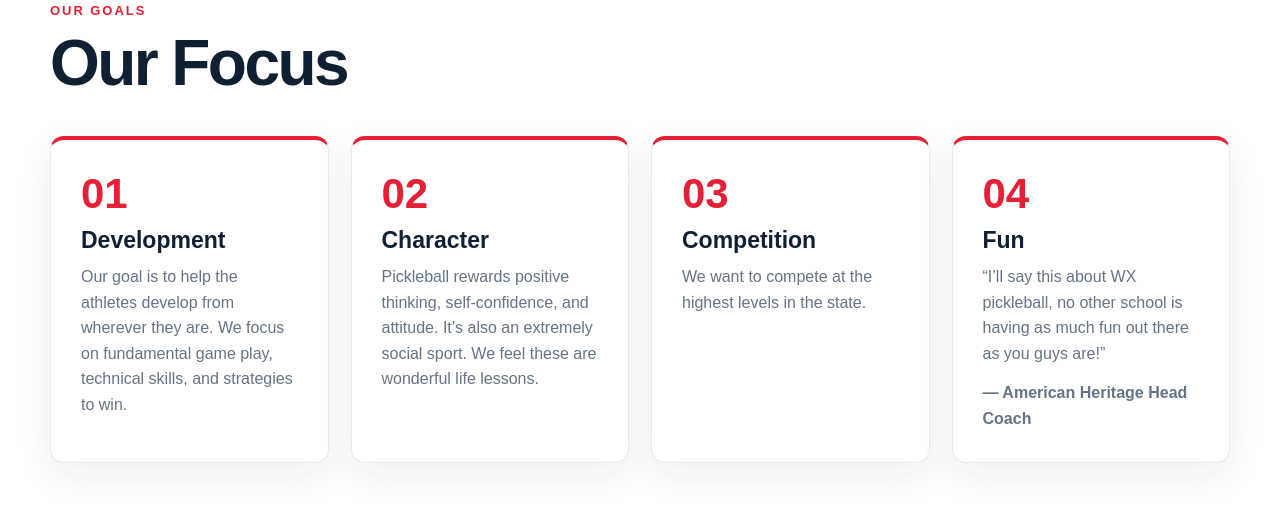
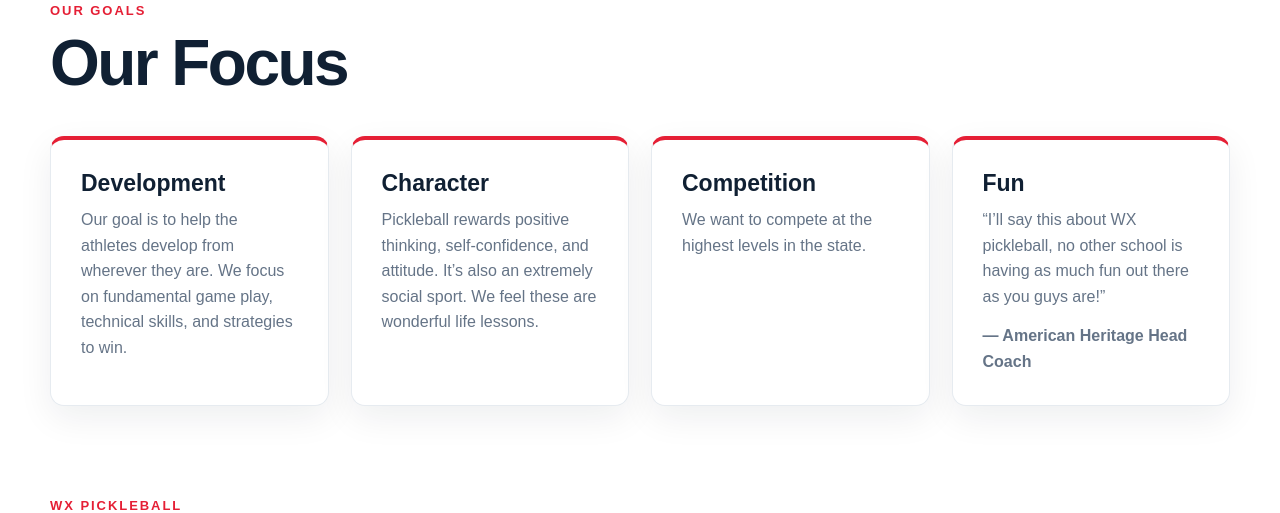
Before and after one commit to colesp-ui/wxpickleball, a Next.js app: page / in a window 1280 px wide. Shown: the part 900-1413 px from the top of the page. Built offline with nearby package versions, Linux system fonts and the light colour scheme.

Commit message:
Remove goal card numbers

```diff
--- a/app/page.js
+++ b/app/page.js
@@ -84,7 +84,7 @@ export default function Home() {
       <main>
         <section className="hero" id="home"><div className="container hero-grid"><div className="hero-inner"><div className="kicker">Woods Cross High School Pickleball</div><img className="hero-team-photo" src="/IMG_2759.jpg" alt="WX Pickleball team" /><div className="actions"><a className="btn btn-primary" href="#schedule">View Schedule</a><a className="btn btn-secondary" href="#team">Meet the Team</a></div></div><div className="hero-logo-wrap"><img className="hero-logo" src={LOGO} alt="WX Pickleball wildcat logo" /></div></div></section>
         <section className="quick-strip"><div className="container quick-grid"><div><strong>TEAM</strong><span>Development + JV + Varsity</span></div><div><strong>SEASON</strong><span>2026–27</span></div><div><strong>HOME</strong><span>Woods Cross, Utah</span></div><div><strong>PROGRAM</strong><span>Compete • Improve • Represent</span></div></div></section>
-        <section className="section" id="team"><div className="container"><div className="kicker">Our Goals</div><h2>Our Focus</h2><div className="grid grid-4 goals-grid" style={{marginTop:36}}><div className="card"><div className="metric">01</div><h3>Development</h3><p>Our goal is to help the athletes develop from wherever they are. We focus on fundamental game play, technical skills, and strategies to win.</p></div><div className="card"><div className="metric">02</div><h3>Character</h3><p>Pickleball rewards positive thinking, self-confidence, and attitude. It’s also an extremely social sport. We feel these are wonderful life lessons.</p></div><div className="card"><div className="metric">03</div><h3>Competition</h3><p>We want to compete at the highest levels in the state.</p></div><div className="card"><div className="metric">04</div><h3>Fun</h3><p>“I’ll say this about WX pickleball, no other school is having as much fun out there as you guys are!”</p><p style={{marginTop:14,fontWeight:800}}>— American Heritage Head Coach</p></div></div></div></section>
+        <section className="section" id="team"><div className="container"><div className="kicker">Our Goals</div><h2>Our Focus</h2><div className="grid grid-4 goals-grid" style={{marginTop:36}}><div className="card"><h3>Development</h3><p>Our goal is to help the athletes develop from wherever they are. We focus on fundamental game play, technical skills, and strategies to win.</p></div><div className="card"><h3>Character</h3><p>Pickleball rewards positive thinking, self-confidence, and attitude. It’s also an extremely social sport. We feel these are wonderful life lessons.</p></div><div className="card"><h3>Competition</h3><p>We want to compete at the highest levels in the state.</p></div><div className="card"><h3>Fun</h3><p>“I’ll say this about WX pickleball, no other school is having as much fun out there as you guys are!”</p><p style={{marginTop:14,fontWeight:800}}>— American Heritage Head Coach</p></div></div></div></section>
         <section className="photo-section" id="photos"><div className="container"><div className="photo-heading"><div className="kicker">WX Pickleball</div><h2>This is our team.</h2><p className="section-lead">Competition, teammates, tournaments, and the moments that make the program.</p></div><div className="photo-showcase"><figure className="photo-feature"><img src="/IMG_2759.jpg" alt="WX Pickleball full team at a tournament" /></figure><div className="photo-grid"><figure><img src="/IMG_2473.jpg" alt="WX Pickleball team on court" /></figure><figure><img src="/IMG_3092.jpg" alt="WX Pickleball players at The Picklr" /></figure><figure><img src="/IMG_3237.jpg" alt="WX Pickleball team at an indoor event" /></figure><figure><img src="/IMG_2976.jpg" alt="WX Pickleball players on the podium" /></figure></div></div></div></section>
         <section className="section dark" id="tournaments"><div className="container"><div className="kicker red">Tournament Central</div><h2>Everything players need on game day.</h2><p className="section-lead">Registration, divisions, brackets, court assignments, results, and fundraiser information can all live in one place.</p><div className="grid grid-3" style={{marginTop:36}}><div className="card"><h3>Fundraiser Tournament</h3><p>Registration, payment instructions, brackets, and day-of updates.</p></div><div className="card"><h3>Live Brackets</h3><p>A simple mobile-first bracket view for players, parents, and spectators.</p></div><div className="card"><h3>Results Archive</h3><p>Champions, podium finishes, match results, and event history year after year.</p></div></div></div></section>
         <section className="section schedule-section" id="schedule"><div className="container"><h2 className="schedule-main-title">2026-2027 Schedule</h2><div className="schedule-groups">{scheduleGroups.map((group) => <ScheduleTable group={group} key={group.name} />)}</div><div className="schedule-note"><strong>Schedules are subject to change.</strong> Check back regularly for updates. All times Mountain Time (MT).</div></div></section>
```
